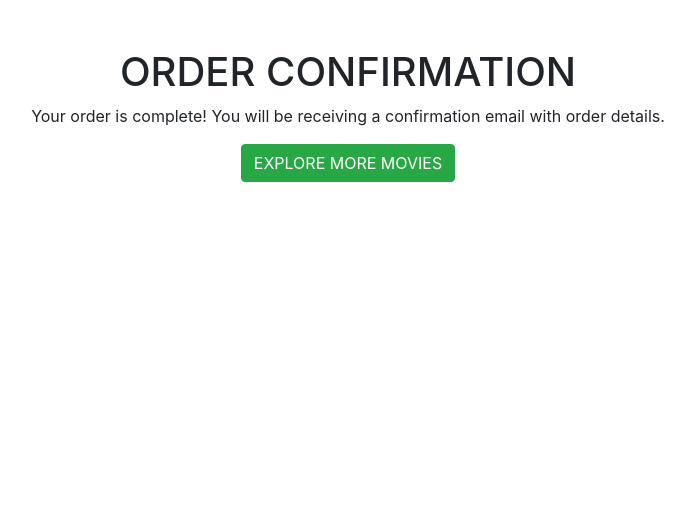
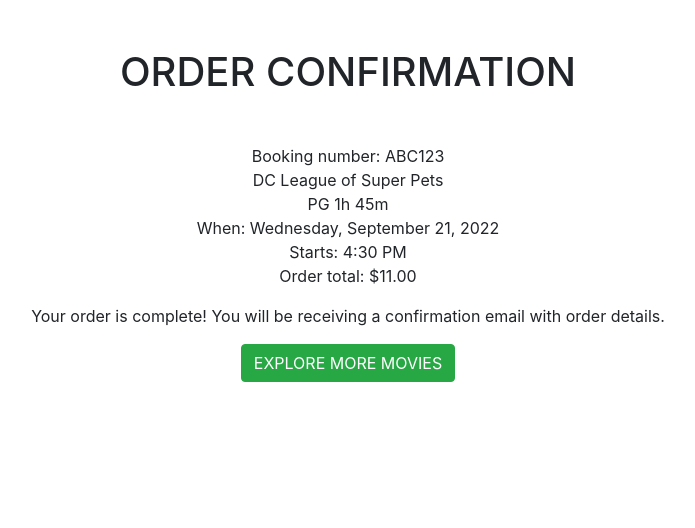
Before and after one commit to njj67229/CSCI4050_GroupC3, a Django app: page /checkout/confirmation in a window 1280 px wide. Shown: the part 56-584 px from the top of the page, without its empty margins (292-987 px from the left). Run offline with Django 4.2, Linux system fonts and the light colour scheme; some libraries are stand-ins or nearby versions.

Commit message:
Finished confirmation page

```diff
--- a/project/checkout/templates/confirmation.html
+++ b/project/checkout/templates/confirmation.html
@@ -5,8 +5,19 @@
   <div class="row text-center">
     <div class="col-md-12">
       <h1 class="text-uppercase">Order Confirmation</h1>
-      <!-- {% load static %}
-      <img src="{% static 'check-mark.png' %}" class="img-fluid" alt="" /> -->
+      <p class="mt-5">
+        Booking number: ABC123
+        <br>
+        DC League of Super Pets
+        <br>
+        PG 1h 45m
+        <br>
+        When: Wednesday, September 21, 2022
+        <br>
+        Starts: 4:30 PM
+        <br>
+        Order total: $11.00
+      </p>
       <p>
         Your order is complete! You will be receiving a confirmation email with
         order details.
```
